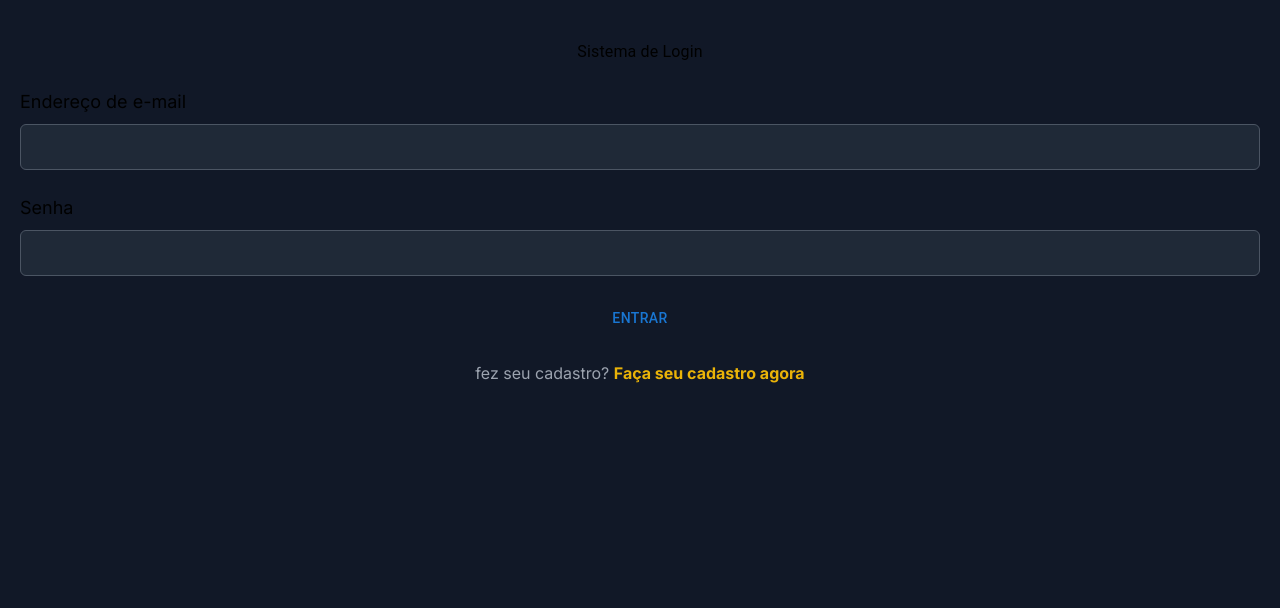
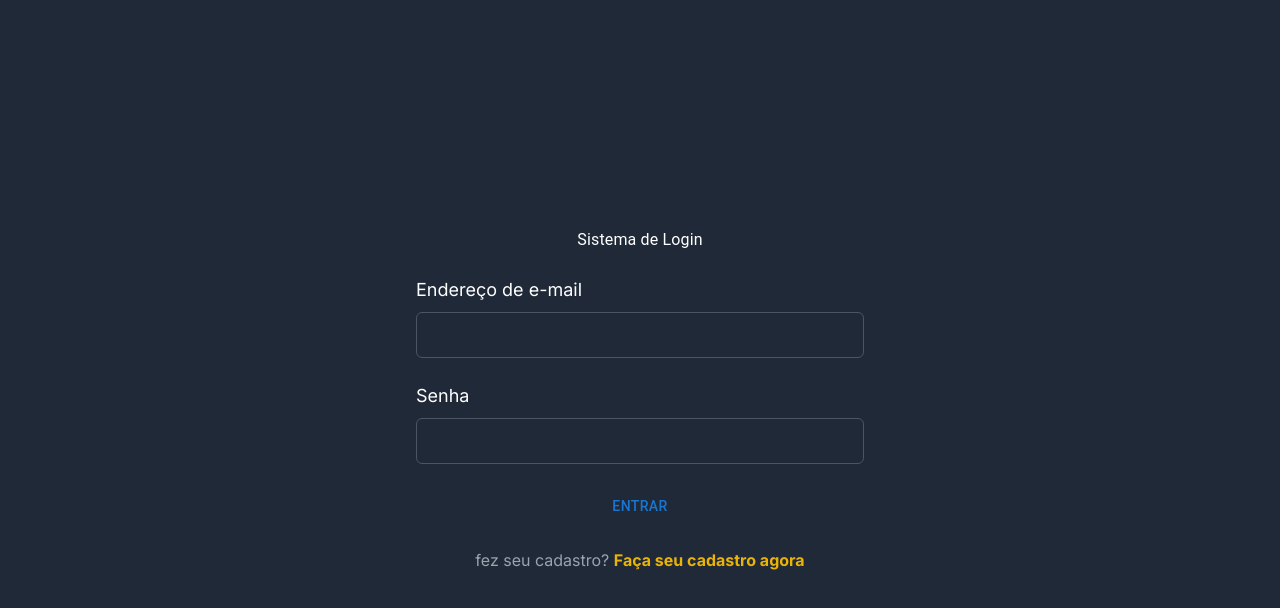
Before and after one commit to Felipegithubf/Tela-Login, a Next.js app: page / in a window 1280 px wide. Shown: the top 608 px of the page. Built offline with nearby package versions, Linux system fonts and the light colour scheme.

Commit message:
Atualizando o formulário

```diff
--- a/src/app/page.tsx
+++ b/src/app/page.tsx
@@ -1,42 +1,28 @@
-import { Avatar, Button, Grid, Typography } from "@mui/material";
+import { Button, Typography } from "@mui/material";
 import Image from "@/app/imagens/galactic-night-sky-astronomy-science-combined-generative-ai.jpg";
 
-
-
-
-
-const Login = () =>{
-  return(
-    <div className="w-screen h-screen p-5 bg-gray-900">
-
-
-      <div className="mt-5">
-        <Typography className="text-3xl font-bold text-center">Sistema de Login</Typography>
-
+const Login = () => {
+  return (
+    <div className="w-screen h-screen p-24 bg-gray-800 flex justify-center items-center">
+      <div className="max-w-md w-full">
+        <Typography className="text-3xl font-bold text-center text-white mb-6">Sistema de Login</Typography>
         <div className="my-6">
-          <label className="block text-lg mb-2" htmlFor="emailField">Endereço de e-mail</label>
-          <input className="w-full p-2 rounded-md text-lg bg-gray-800 border border-gray-600 outline-blue-400" type="email" id="emailField"/>
+          <label className="block text-lg mb-2 text-white" htmlFor="emailField">Endereço de e-mail</label>
+          <input className="w-full p-2 rounded-md text-lg bg-gray-800 border border-gray-600 outline-blue-400 text-white" type="email" id="emailField"/>
         </div>
-
-
         <div className="my-6">
-          <label className="block text-lg mb-2" htmlFor="emailField">Senha</label>
-          <input className="w-full p-2 rounded-md text-lg bg-gray-800 border border-gray-600 outline-blue-400" type="password" id="passowrdField"/>
+          <label className="block text-lg mb-2 text-white" htmlFor="passwordField">Senha</label>
+          <input className="w-full p-2 rounded-md text-lg bg-gray-800 border border-gray-600 outline-blue-400 text-white" type="password" id="passwordField"/>
         </div>
-
-  <div className="my-6">
-     <Button className="w-full p-2 rounded-md text-lg font-bold border-none  text-white bg-yellow-500 ">Entrar</Button>
-  </div>
-
-
-
-        <div className="text-center text-gray-400 ">
+        <div className="my-6">
+          <Button className="w-full p-2 rounded-md text-lg font-bold border-none text-white bg-yellow-500">Entrar</Button>
+        </div>
+        <div className="text-center text-gray-400">
           fez seu cadastro? <a className="text-yellow-500 font-bold" href=""> Faça seu cadastro agora</a>
         </div>
       </div>
-
     </div>
-  )
-}
+  );
+};
 
 export default Login;
```
